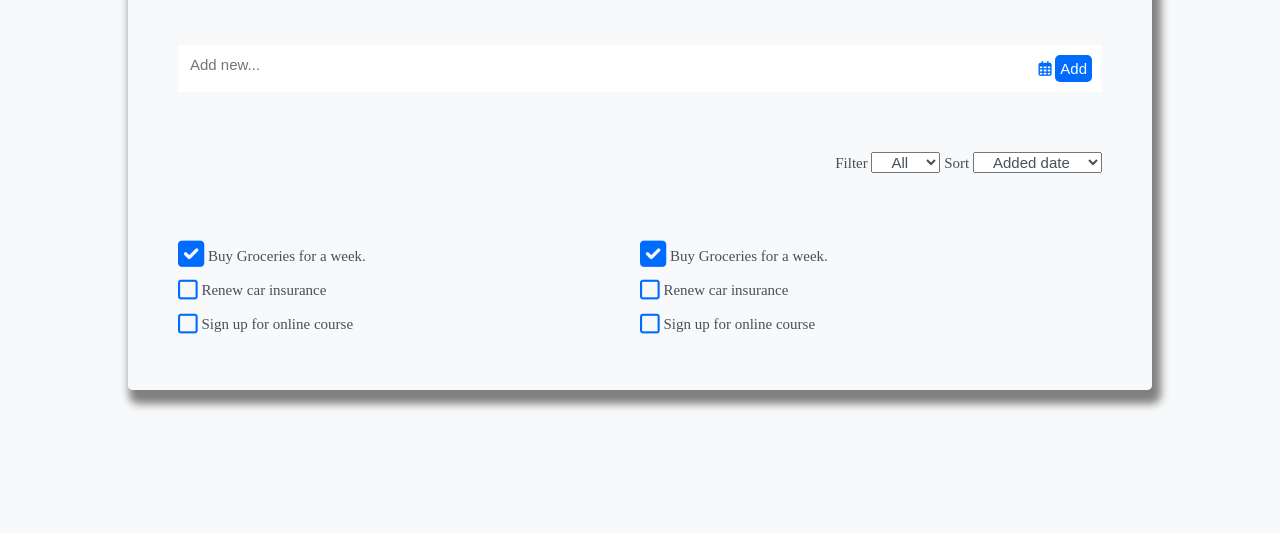
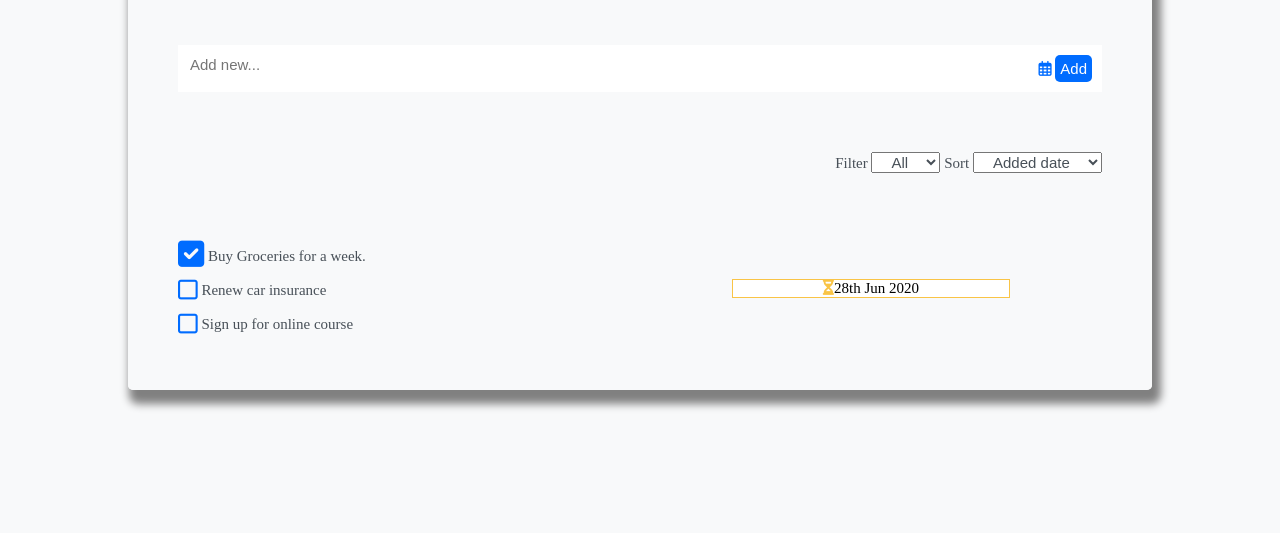
Before and after one commit to juliuswasajja/kanzu-code-wp-bootcamp, a PHP site: page / in a window 1280 px wide. Shown: the part 306-839 px from the top of the page. Run offline with PHP 8.4, Linux system fonts and the light colour scheme; some libraries are stand-ins or nearby versions.

Commit message:
latest-ones

```diff
--- a/assignment-one-html/assets/style.css
+++ b/assignment-one-html/assets/style.css
@@ -93,6 +93,20 @@ li {
     color: #485058;
 }
 
+#finaldate {
+    margin: 10% 20%;
+    /* width: 150px; */
+    text-align: center;
+    border: 1px solid #F9C446;
+    background-color: white;
+    padding: 0 50px;
+}
+
+i.fa-solid.fa-hourglass-half{
+    color: #F9C446;
+
+}
+
 [class*="col-"] {
     /* border: 1px solid red; */
   }
--- a/assignment-one-html/index.html
+++ b/assignment-one-html/index.html
@@ -56,12 +56,10 @@
             </div>
         </div>
         <div class="col-6 col-s-12">
-            <div id="todochecklist">
-                <ul type = none>
-                    <li><span><i class="fa-solid fa-check-square fa-xl"></i></span> Buy Groceries for a week.</li><br>
-                    <li><span><i class="fa-regular fa-square fa-xl"></i></i></span> Renew car insurance</li><br>
-                    <li><span><i class="fa-regular fa-square fa-xl"></i></span> Sign up for online course</li><br>
-                </ul>
+            <div id="filterdate">
+                <div id ="finaldate">
+                    <span><i class="fa-solid fa-hourglass-half"></i></span>28th Jun 2020
+                </div>
             </div>
         </div>
     </div>
```
Also changed, not shown: 2 other files.
